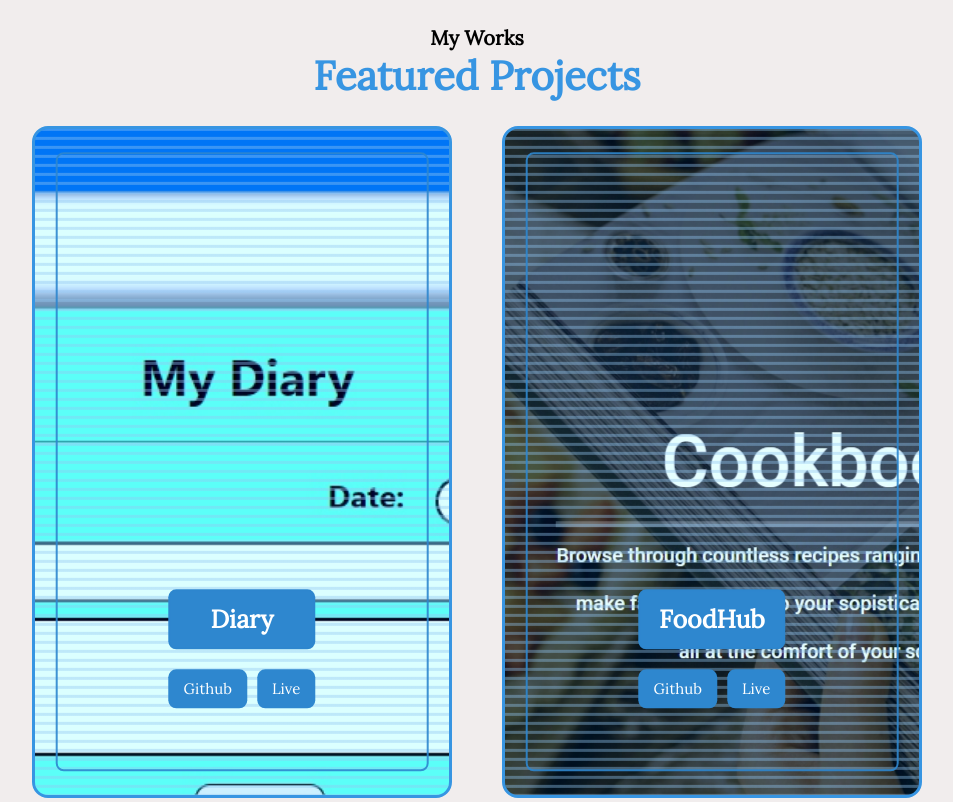
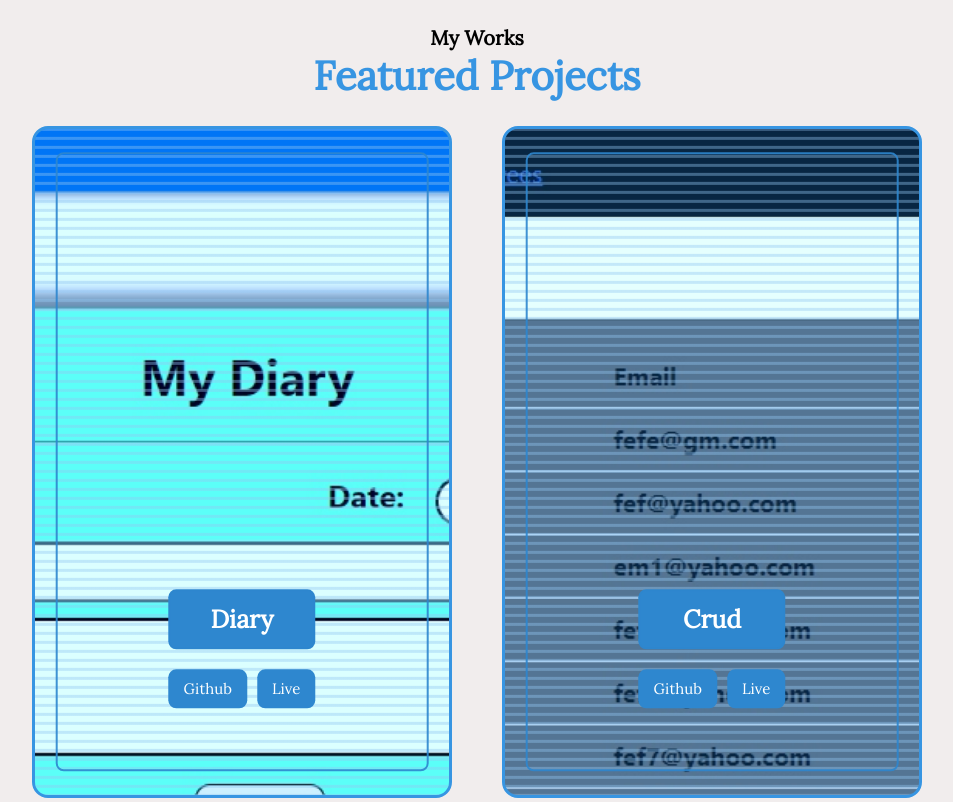
Before and after one commit to PaulMaverick/Portolio-Latest, a plain HTML site: page index.html in a window 1280 px wide. Shown: the part 1800-2602 px from the top of the page, without its empty margins (163-1116 px from the left). Drawn offline with Linux system fonts and the light colour scheme.

Commit message:
fixed links and added crud project

```diff
--- a/assets/styles/index.css
+++ b/assets/styles/index.css
@@ -417,6 +417,11 @@ li:hover:after {
 .card-3 {
     background-image: url(../images/developlaza.png);
     animation: pan-image-2 45s linear infinite;
+}
+
+.card-4 {
+    background-image: url(../images/crud.jpg);
+    animation: pan-image-1 25s linear infinite;
 }
 /* screen overlay animation */
 
--- a/index.html
+++ b/index.html
@@ -55,7 +55,7 @@
                 <div class="upper-content-container">
                     <div class="left-side-container">
                         <h5>Hello!</h5>
-                        <p>I am Paul Pastor, a Full-Stacked Web Developer. I use web technologies to create amazing and websites. I incorporate my passion for arts, building, designing things such as arts, games into my websites to give clients, users the fun and engaging experience they deserve. No more to boring websites!</p>
+                        <p>I am Paul Pastor, a Front-End Web Developer. I use web technologies to create amazing and websites. I incorporate my passion for arts, building, designing things such as arts, games into my websites to give clients, users the fun and engaging experience they deserve. No more to boring websites!</p>
                         <p>I would love to hear from you. Whether it is about a job, or work or even just a friendly chat to know me, feel free to contact me or download my CV.</p>
                     </div>
                     <div class="right-side-container">
@@ -103,6 +103,7 @@
                         <li>Citizenship: Filipino</li>
                         <li>Status: Single </li>
                         <li>Phone Number(s): 09772188522 </li>
+                        <li>Email(s): paulpastor122297@gmail.com </li>
                     </ul>
                 </div>
             </div>
@@ -123,13 +124,30 @@
                             <div class="content-container">
                                 <h3 class="content-title">Diary</h3>
                                 <div class="content-button-container">
-                                    <button><a href="#">Github</a></button>
-                                    <button><a href="#">Live</a></button>
+                                    <button><a href="https://github.com/PaulMaverick/diary">Github</a></button>
+                                    <button><a href="https://paulmaverick.github.io/diary/">Live</a></button>
                                 </div>
                             </div>
                         </div>
                     </div>
                 </div>
+
+                <div class="project-card card-4">
+                    <div class="screen-img" ></div>
+                    <div class="screen-overlay"></div>
+                    <div class="card-content-container">
+                        <div class="content-title-container">
+                            <div class="content-container">
+                                <h3 class="content-title">Crud</h3>
+                                <div class="content-button-container">
+                                    <button><a href="https://github.com/PaulMaverick/Employee-List">Github</a></button>
+                                    <button><a href="https://paulmaverick.github.io/Employee-List/">Live</a></button>
+                                </div>
+                            </div>
+                        </div>
+                    </div>
+                </div>
+
                 <div class="project-card card-2">
                     <div class="screen-img"  ></div>
                     <div class="screen-overlay"></div>
@@ -138,8 +156,8 @@
                             <div class="content-container">
                                 <h3 class="content-title">FoodHub</h3>
                                 <div class="content-button-container">
-                                    <button><a href="#">Github</a></button>
-                                    <button><a href="#">Live</a></button>
+                                    <button><a href="https://github.com/PaulMaverick/FoodHub">Github</a></button>
+                                    <button><a href="https://paulmaverick.github.io/FoodHub/">Live</a></button>
                                 </div>
                             </div>
                         </div>
@@ -153,8 +171,8 @@
                             <div class="content-container">
                                 <h3 class="content-title">Developlazza</h3>
                                 <div class="content-button-container">
-                                    <button><a href="#">Github</a></button>
-                                    <button><a href="#">Live</a></button>
+                                    <button><a href="https://github.com/PaulMaverick/miniproj2">Github</a></button>
+                                    <button><a href="https://paulmaverick.github.io/miniproj2/">Live</a></button>
                                 </div>
                             </div>
                         </div>
```
Also changed, not shown: assets/images/crud.jpg (added), 1 other file.
